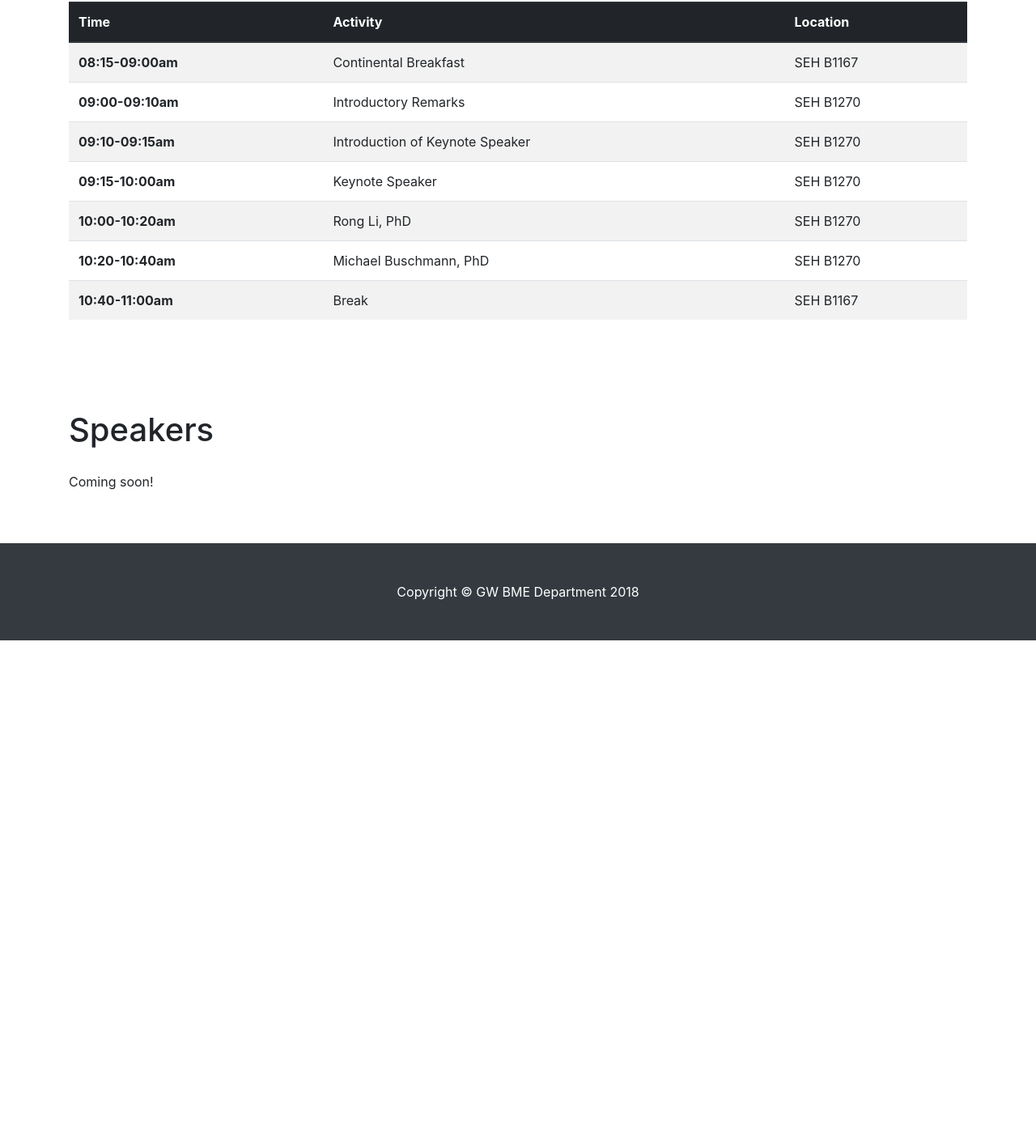
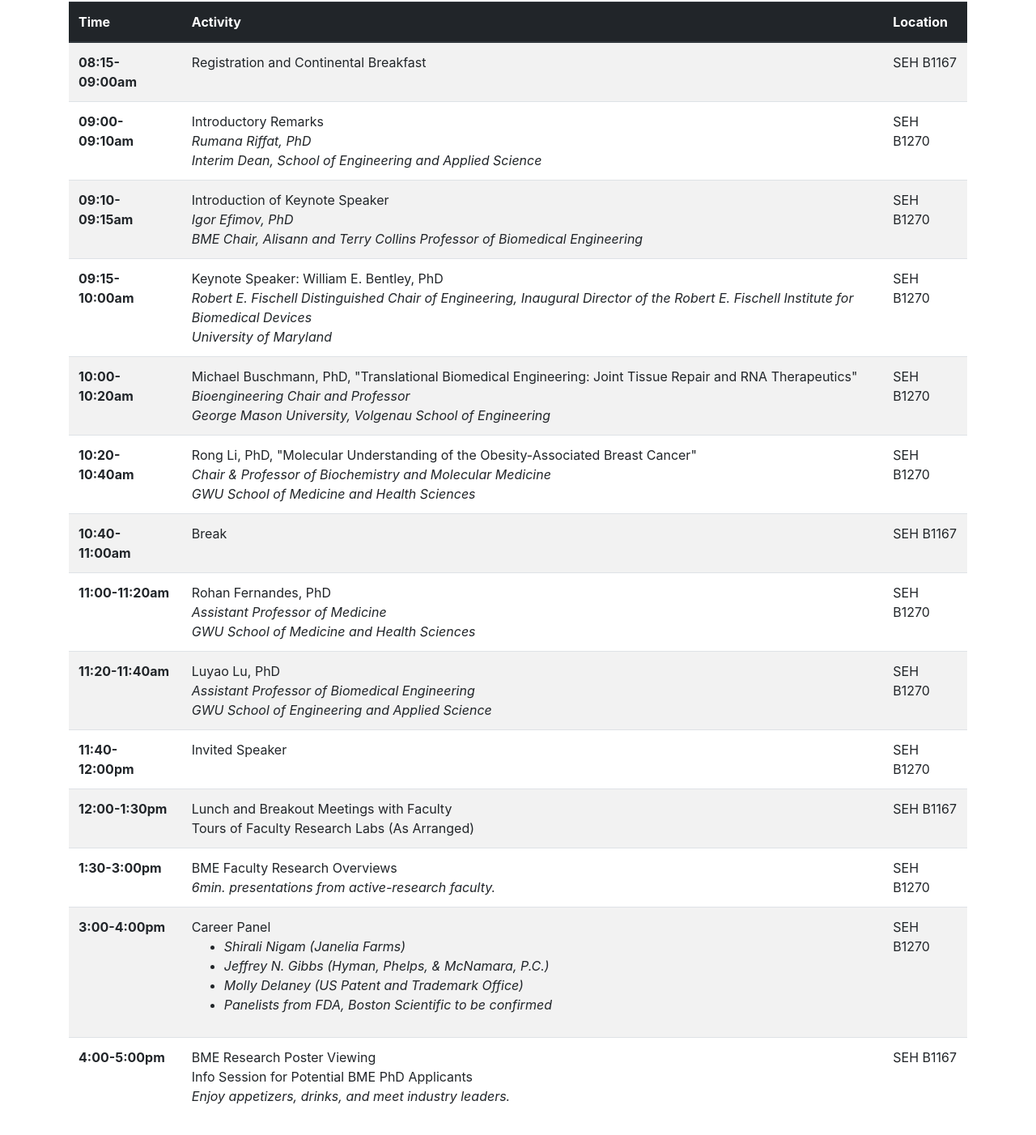
Before and after one commit to gwulilab/bmeday, a website: page index.html in a window 1280 px wide. Shown: the part 1378-2780 px from the top of the page at 81% size. Before the commit the page ends 2169 px from the top, so only its background shows below. Drawn offline with Linux system fonts and the light colour scheme.

Commit message:
Added schedule

```diff
--- a/css/half-slider.css
+++ b/css/half-slider.css
@@ -31,3 +31,13 @@
 .container h1 {
   padding-bottom: 0.5em;
 }
+
+td p {
+  font-style: italic;
+  margin: 0;
+  padding: 0;
+}
+
+td ul li {
+  font-style: italic;
+}
--- a/index.html
+++ b/index.html
@@ -125,37 +125,120 @@
           <tbody>
             <tr>
               <th scope="row">08:15-09:00am</th>
-              <td>Continental Breakfast</td>
+              <td>Registration and Continental Breakfast</td>
               <td>SEH B1167</td>
             </tr>
             <tr>
               <th scope="row">09:00-09:10am</th>
-              <td>Introductory Remarks</td>
+              <td>
+                Introductory Remarks
+                <p>Rumana Riffat, PhD</p>
+                <p>Interim Dean, School of Engineering and Applied Science</p>
+              </td>
               <td>SEH B1270</td>
             </tr>
             <tr>
               <th scope="row">09:10-09:15am</th>
-              <td>Introduction of Keynote Speaker</td>
+              <td>
+                Introduction of Keynote Speaker
+                <p>Igor Efimov, PhD</p>
+                <p>BME Chair, Alisann and Terry Collins Professor of Biomedical Engineering</p>
+              </td>
               <td>SEH B1270</td>
             </tr>
             <tr>
               <th scope="row">09:15-10:00am</th>
-              <td>Keynote Speaker</td>
+              <td>
+                Keynote Speaker: William E. Bentley, PhD
+                <p>Robert E. Fischell Distinguished Chair of Engineering, Inaugural Director of the Robert E. Fischell Institute for Biomedical Devices</p>
+                <p>University of Maryland</p>
+              </td>
               <td>SEH B1270</td>
             </tr>
             <tr>
               <th scope="row">10:00-10:20am</th>
-              <td>Rong Li, PhD</td>
+              <td>
+                Michael Buschmann, PhD, "Translational Biomedical Engineering: Joint Tissue Repair and RNA Therapeutics"
+                <p>Bioengineering Chair and Professor</p>
+                <p>George Mason University, Volgenau School of Engineering</p>
+              </td>
               <td>SEH B1270</td>
             </tr>
             <tr>
               <th scope="row">10:20-10:40am</th>
-              <td>Michael Buschmann, PhD</td>
+              <td>
+                Rong Li, PhD, "Molecular Understanding of the Obesity-Associated Breast Cancer"
+                <p>Chair & Professor of Biochemistry and Molecular Medicine</p>
+                <p>GWU School of Medicine and Health Sciences</p>
+              </td>
               <td>SEH B1270</td>
             </tr>
             <tr>
               <th scope="row">10:40-11:00am</th>
               <td>Break</td>
+              <td>SEH B1167</td>
+            </tr>
+            <tr>
+              <th scope="row">11:00-11:20am</th>
+              <td>
+                Rohan Fernandes, PhD
+                <p>Assistant Professor of Medicine</p>
+                <p>GWU School of Medicine and Health Sciences</p>
+              </td>
+              <td>SEH B1270</td>
+            </tr>
+            <tr>
+              <th scope="row">11:20-11:40am</th>
+              <td>
+                Luyao Lu, PhD
+                <p>Assistant Professor of Biomedical Engineering</p>
+                <p>GWU School of Engineering and Applied Science</p>
+              </td>
+              <td>SEH B1270</td>
+            </tr>
+            <tr>
+              <th scope="row">11:40-12:00pm</th>
+              <td>Invited Speaker</td>
+              <td>SEH B1270</td>
+            </tr>
+            <tr>
+              <th scope="row">12:00-1:30pm</th>
+              <td>
+                Lunch and Breakout Meetings with Faculty
+                <br>
+                Tours of Faculty Research Labs (As Arranged)
+              </td>
+              <td>SEH B1167</td>
+            </tr>
+            <tr>
+              <th scope="row">1:30-3:00pm</th>
+              <td>
+                BME Faculty Research Overviews
+                <p>6min. presentations from active-research faculty.</p>
+              </td>
+              <td>SEH B1270</td>
+            </tr>
+            <tr>
+              <th scope="row">3:00-4:00pm</th>
+              <td>
+                Career Panel
+                <ul>
+                  <li>Shirali Nigam (Janelia Farms)</li>
+                  <li>Jeffrey N. Gibbs (Hyman, Phelps, & McNamara, P.C.)</li>
+                  <li>Molly Delaney (US Patent and Trademark Office)</li>
+                  <li>Panelists from FDA, Boston Scientific to be confirmed</li>
+                </ul>
+              </td>
+              <td>SEH B1270</td>
+            </tr>
+            <tr>
+              <th scope="row">4:00-5:00pm</th>
+              <td>
+                BME Research Poster Viewing
+                <br>
+                Info Session for Potential BME PhD Applicants
+                <p>Enjoy appetizers, drinks, and meet industry leaders.</p>
+              </td>
               <td>SEH B1167</td>
             </tr>
           </tbody>
@@ -167,13 +250,9 @@
       <div class="container">
         <h1>Speakers</h1>
 
-        <p>
-          Coming soon!
-        </p>
+        <p>Coming soon!</p>
       </div>
     </section>
-
-
 
     <!-- Footer -->
     <footer class="py-5 bg-dark">
```
